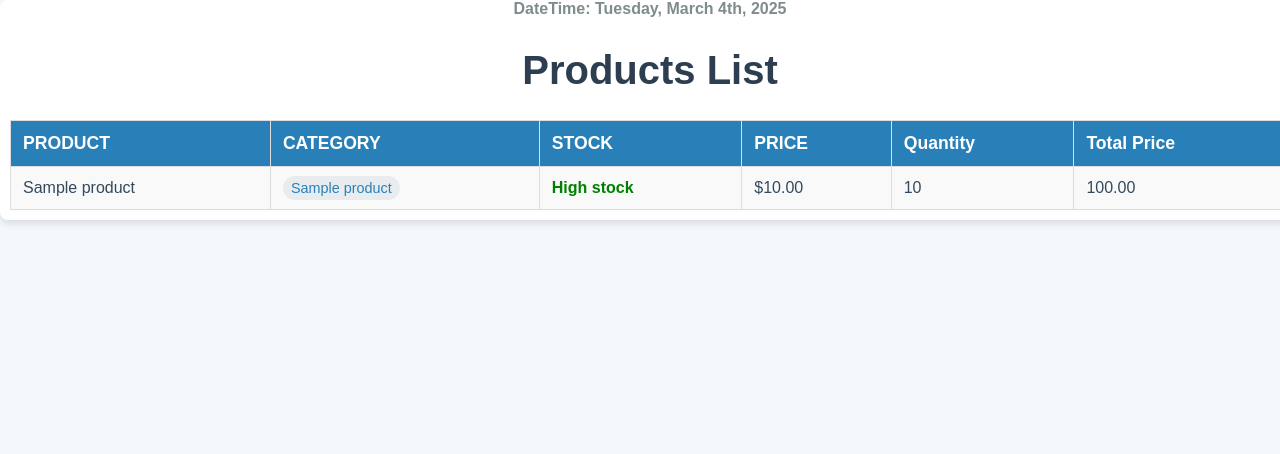
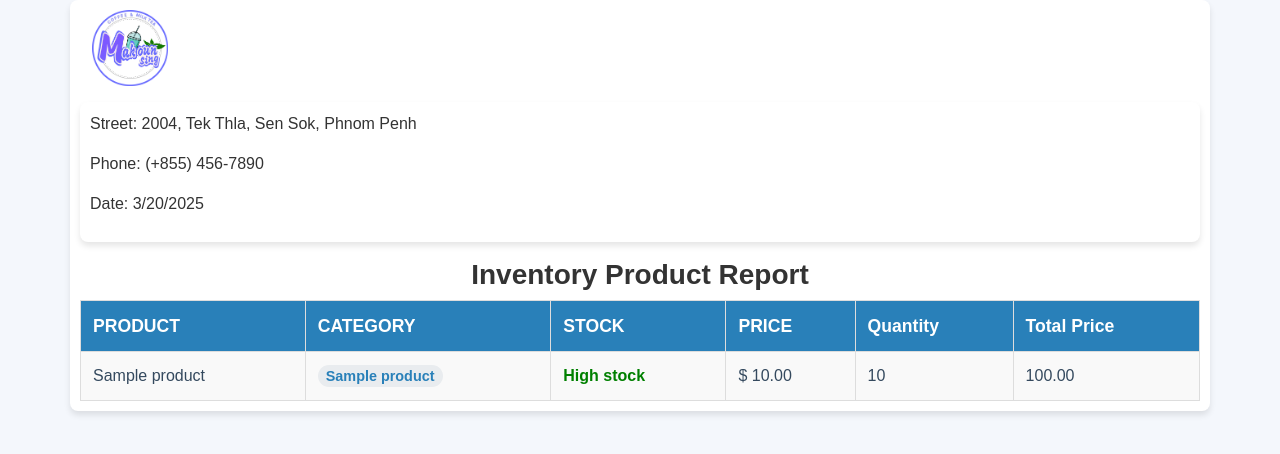
Before and after one commit to Chhea012/VC1_POS_System, a PHP site: template views/ExportInvntory/exportInventory.php in a window 1280 px wide. Shown: the top 454 px of the page. Run offline with PHP 8.4, Linux system fonts and the light colour scheme; a user stored in the database is signed in; the template is opened without the code that fills it: most values are stand-ins (such as "Sample title", 1, 10 or a date in 2020).

Commit message:
feat:export inventory [VC1GS-58] update interface of pdf

```diff
--- a/Router/route.php
+++ b/Router/route.php
@@ -45,7 +45,7 @@ $route->get("/category", [categoryController::class, 'index']);
 $route->get("/drink", [InventoryController::class, 'index']);
 $route->get("/food", [FoodController::class, 'index']);
 $route->get("/ice", [IceController::class, 'index']);
-$route->post('/checkBarcode', [AddProductController::class, 'checkBarcode']);
+// $route->post('/checkBarcode', [AddProductController::class, 'checkBarcode']);
 $route->post('/category/store', [categoryController::class, 'store']);
 
 
@@ -75,4 +75,5 @@ $route->get("/calendar", [CalendarController::class, 'index']);
 // generate ---
 $route->get('/generate/pdf', [GeneratePdfController::class, 'index']);
 $route->post('/generate/generatepdf', [GeneratePdfController::class, 'generatepdf']);
+$route->get('/ExportInventory/exportInventory', [ExportInventoryController::class, 'index']);
 $route->route();
--- a/views/ExportInvntory/exportInventory.php
+++ b/views/ExportInvntory/exportInventory.php
@@ -9,10 +9,12 @@ if (!isset($_SESSION['user'])) {
 ?>
 <!DOCTYPE html>
 <html lang="en">
+
 <head>
     <meta charset="UTF-8">
     <meta name="viewport" content="width=device-width, initial-scale=1.0">
-    <title>Products List</title>
+    <link href="https://cdn.jsdelivr.net/npm/bootstrap@5.3.0/dist/css/bootstrap.min.css" rel="stylesheet">
+    <title>Inventory Report</title>
     <style>
         body {
             font-family: 'Arial', sans-serif;
@@ -51,7 +53,8 @@ if (!isset($_SESSION['user'])) {
             margin-top: 20px;
         }
 
-        th, td {
+        th,
+        td {
             padding: 12px;
             text-align: left;
             border: 1px solid #ddd;
@@ -110,10 +113,26 @@ if (!isset($_SESSION['user'])) {
         }
     </style>
 </head>
+
 <body>
-    <div class="container">
-        <h4 class="date-time">DateTime: <?= date('l, F jS, Y') ?></h4>
-        <h1>Products List</h1>
+    <div class="container justify-content-between row">
+        <img src="../assets/modules/img/logo/logo.png" alt="" class="img-fluid" style="width: 100px;">
+        <div class="container mt-3 ">
+            <div class="col-8">
+                <p>Street: 2004, Tek Thla, Sen Sok, Phnom Penh</p>
+                <p>Phone: (+855) 456-7890</p>
+                <p>Date: <span id="invoiceDate"></span></p>
+
+            </div>
+
+        </div>
+
+        <h3 class="fw-bold text-center mt-3">Inventory Product Report</h3>
+
+        <script>
+            // Set current date
+            document.getElementById('invoiceDate').textContent = new Date().toLocaleDateString();
+        </script>
         <table>
             <thead>
                 <tr>
@@ -128,15 +147,24 @@ if (!isset($_SESSION['user'])) {
             <tbody>
                 <?php foreach ($products as $product): ?>
                 <tr>
-                    <td><?= htmlspecialchars($product['name']) ?></td>
-                    <td><span class="badge"><?= htmlspecialchars($product['category_name']) ?></span></td>
                     <td>
-                        <span class="<?= isset($product['quantity']) && $product['quantity'] < 5 ? 'low-stock' : 'high-stock' ?>">
+                        <?= htmlspecialchars($product['name']) ?>
+                    </td>
+                    <td><span class="badge">
+                            <?= htmlspecialchars($product['category_name']) ?>
+                        </span></td>
+                    <td>
+                        <span
+                            class="<?= isset($product['quantity']) && $product['quantity'] < 5 ? 'low-stock' : 'high-stock' ?>">
                             <?= isset($product['quantity']) && $product['quantity'] < 5 ? 'Low stock' : 'High stock' ?>
                         </span>
                     </td>
-                    <td>$<?= isset($product['price']) ? number_format($product['price'], 2) : '0.00' ?></td>
-                    <td><?= isset($product['quantity']) ? $product['quantity'] : 'N/A' ?></td>
+                    <td>$
+                        <?= isset($product['price']) ? number_format($product['price'], 2) : '0.00' ?>
+                    </td>
+                    <td>
+                        <?= isset($product['quantity']) ? $product['quantity'] : 'N/A' ?>
+                    </td>
                     <td>
                         <?= isset($product['price'], $product['quantity']) ? number_format($product['price'] * $product['quantity'], 2) : '0.00' ?>
                     </td>
@@ -146,4 +174,5 @@ if (!isset($_SESSION['user'])) {
         </table>
     </div>
 </body>
+
 </html>
```
Also changed, not shown: Controllers/ExportInventoryController.php (+84 -0 lines), Models/ExportInventoryModel.php (+10 -5 lines).
